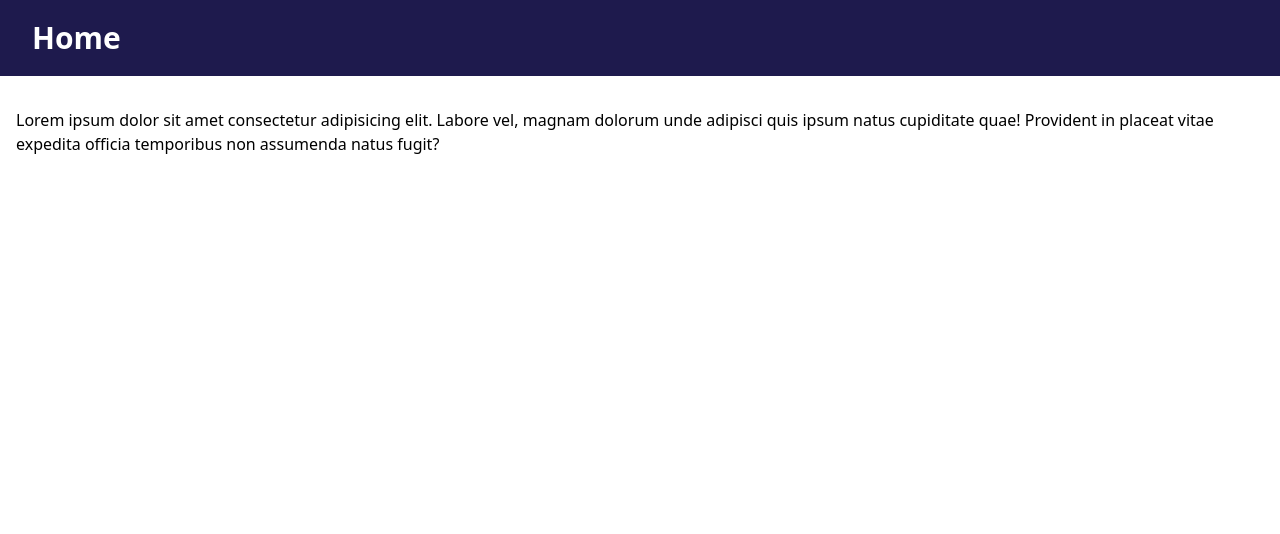
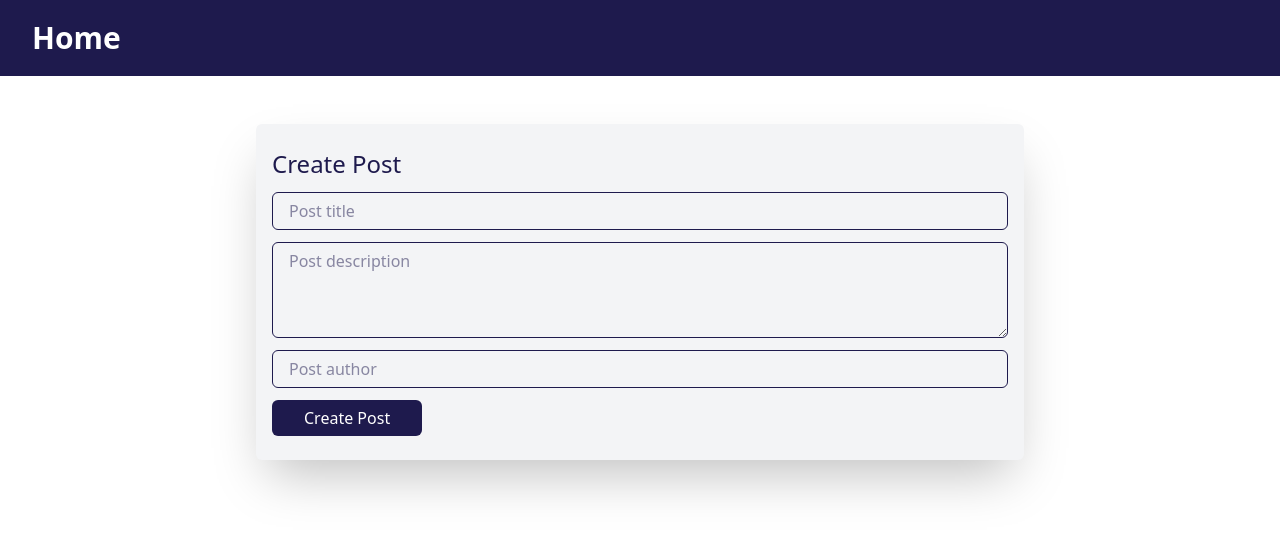
Before and after one commit to Grinch3214/blog-api-without-bd, a Vue app in the folder frontend/: page /new-post in a window 1280 px wide. Shown: the top 534 px of the page. Built offline with nearby package versions, Linux system fonts and the light colour scheme.

Commit message:
create form (frontend)

```diff
--- /dev/null
+++ b/frontend/src/components/FormPost.vue
@@ -0,0 +1,96 @@
+<template>
+  <form
+    class="flex flex-col my-4 gap-3 shadow-2xl rounded-md bg-gray-100 px-4 py-6 max-w-3xl mx-auto text-indigo-950"
+    @click.prevent
+  >
+    <h2 class="text-2xl font-medium">{{ title }}</h2>
+    <input
+      v-model="formData.title"
+      type="text"
+      name="title"
+      class="basic-input"
+      placeholder="Post title"
+    />
+
+    <textarea
+      v-model="formData.content"
+      name="description"
+      class="basic-input min-h-24"
+      placeholder="Post description"
+    />
+
+    <input
+      v-model="formData.author"
+      type="text"
+      name="author"
+      class="basic-input"
+      placeholder="Post author"
+    />
+
+    <button
+      class="px-8 self-start py-1.5 bg-indigo-950 text-white rounded-md cursor-pointer hover:bg-indigo-950/80 transition-colors"
+      @click="formDataHandler"
+    >
+      {{ buttonName }}
+    </button>
+  </form>
+</template>
+
+<script setup lang="ts">
+import { ref } from 'vue';
+import { useRouter } from 'vue-router';
+
+const {
+  title = 'Post',
+  buttonName = 'Action',
+  postData,
+} = defineProps<{
+  postData?: { title: string; content: string; author: string };
+  title?: string;
+  buttonName?: string;
+}>();
+
+const emit = defineEmits(['form-data']);
+
+const router = useRouter();
+
+const formData = ref({
+  title: '',
+  content: '',
+  author: '',
+});
+
+function homePage() {
+  router.push('/');
+}
+
+function clearFormData() {
+  formData.value = {
+    title: '',
+    content: '',
+    author: '',
+  };
+}
+
+function formDataHandler() {
+  if (
+    !formData.value.title ||
+    !formData.value.content ||
+    !formData.value.author
+  ) {
+    return;
+  }
+
+  emit('form-data', formData.value);
+
+  clearFormData();
+  homePage();
+}
+</script>
+
+<style scoped>
+@reference "tailwindcss";
+.basic-input {
+  @apply px-4 py-1.5 border border-indigo-950 rounded-md focus:bg-gray-200 focus:border-b-blue-900;
+}
+</style>
--- a/frontend/src/components/NewPost.vue
+++ b/frontend/src/components/NewPost.vue
@@ -1,7 +1,15 @@
 <template>
-  <div>
-    Lorem ipsum dolor sit amet consectetur adipisicing elit. Labore vel, magnam
-    dolorum unde adipisci quis ipsum natus cupiditate quae! Provident in placeat
-    vitae expedita officia temporibus non assumenda natus fugit?
-  </div>
+  <FormPost
+    button-name="Create Post"
+    title="Create Post"
+    @form-data="formData"
+  />
 </template>
+
+<script setup lasng="ts">
+import FormPost from './FormPost.vue';
+
+function formData(data) {
+  console.log(data);
+}
+</script>
```
